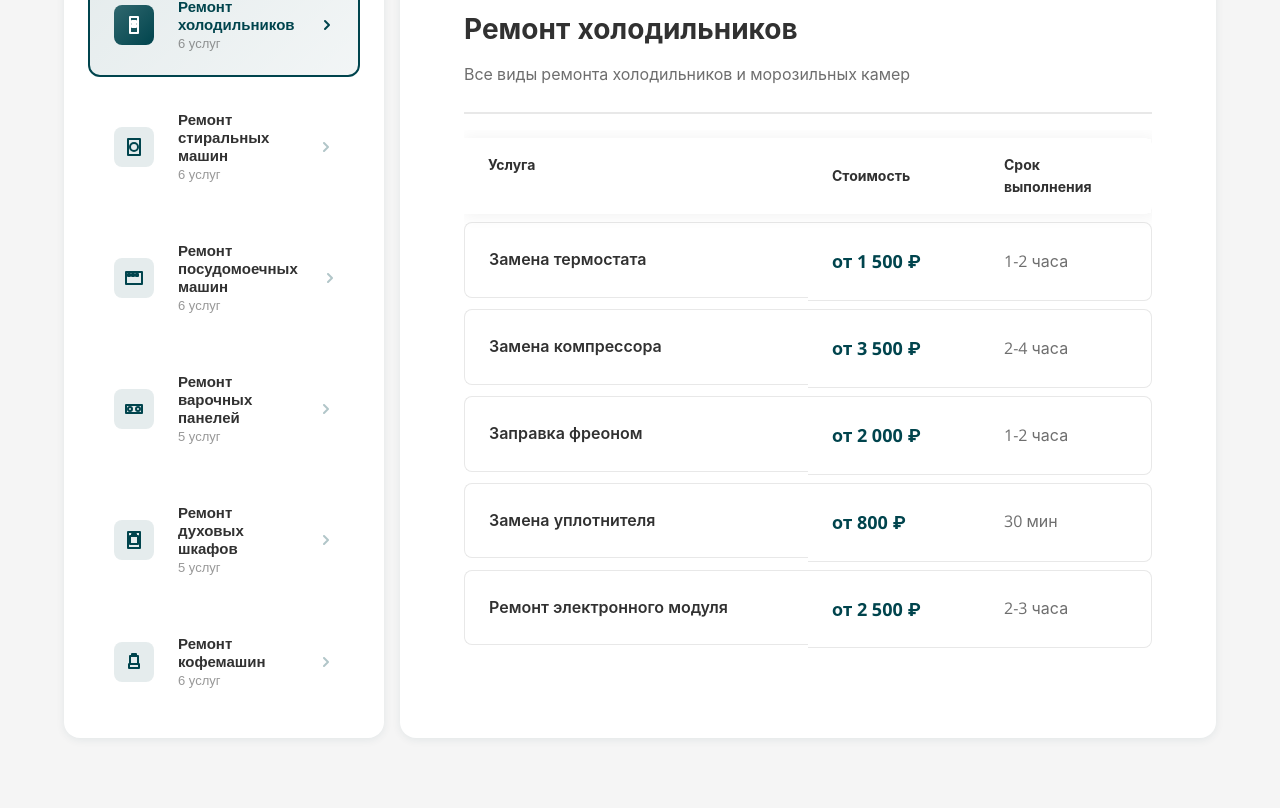
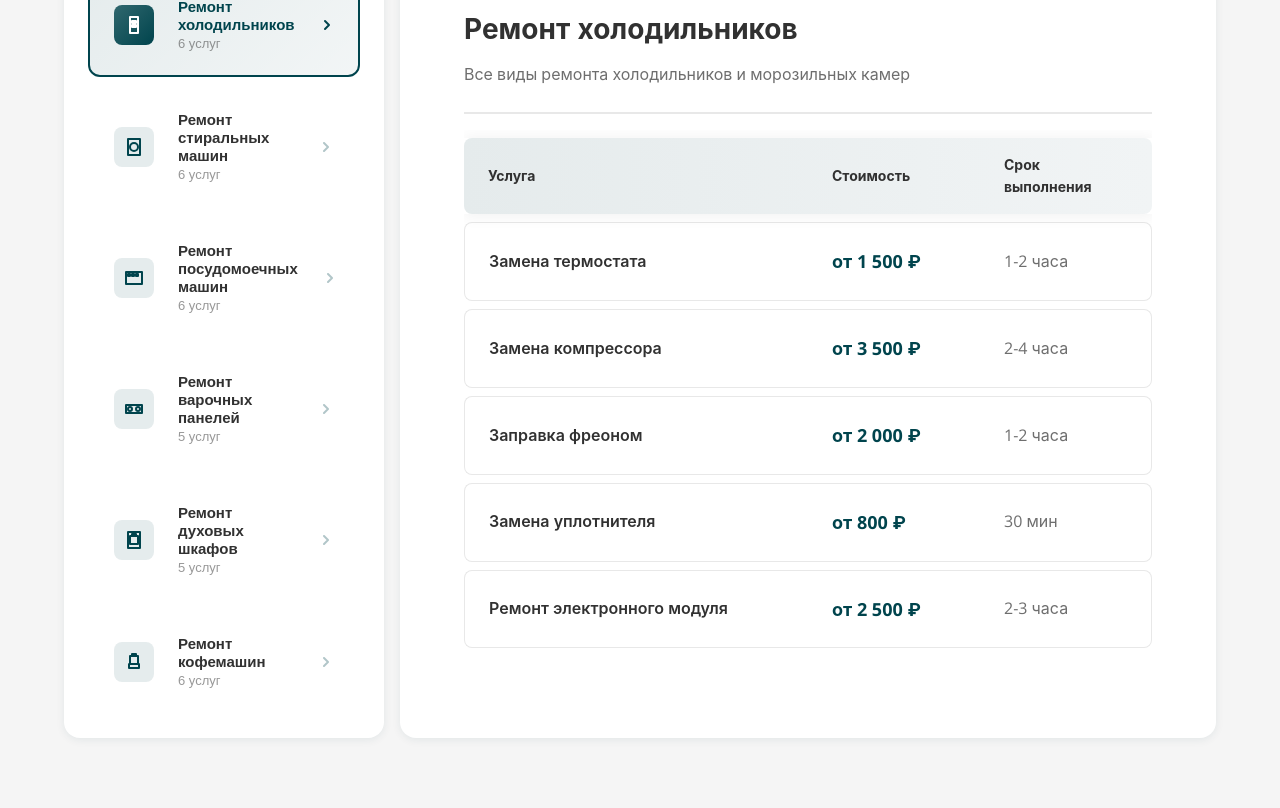
Before and after one commit to ToriHever/OPTIMA, an Angular app in the folder optima-service-angular/: page / in a window 1280 px wide. Shown: the part 5072-5880 px from the top of the page. Built offline with nearby package versions, Linux system fonts and the light colour scheme.

Commit message:
Фиксы дизайна заголовка таблицы + модалки на кнопки

```diff
--- a/optima-service-angular/src/app/features/home/components/services-table/services-table.html
+++ b/optima-service-angular/src/app/features/home/components/services-table/services-table.html
@@ -87,7 +87,7 @@
         </div>
         <h3>Бесплатная диагностика</h3>
         <p>При ремонте диагностика за наш счет. Определим точную причину поломки.</p>
-        <button class="btn btn-primary" (click)="openCallbackForm()">
+        <button class="btn btn-primary" (click)="openDiagnosticForm()">
           Вызвать мастера
         </button>
       </div>
--- a/optima-service-angular/src/app/features/home/components/services-table/services-table.scss
+++ b/optima-service-angular/src/app/features/home/components/services-table/services-table.scss
@@ -206,7 +206,7 @@
     position: sticky;
     top: 0;
     z-index: 10;
-    background: $color-white;
+    background: linear-gradient(90deg, #e5ebec,#f1f4f5);
     box-shadow: 1px 1px 15px 2px  rgba(0, 0, 0, 0.05);
 
 
@@ -217,7 +217,7 @@
         font-weight: 700;
         font-size: 0.875rem;
         color: $color-dark;
-        background: $color-white;
+        background: transparent;
         border: none;
 
         &.col-service {
@@ -236,6 +236,7 @@
         &:first-child {
           border-top-left-radius: $radius-sm;
           border-bottom-left-radius: $radius-sm;
+
         }
 
         &:last-child {
@@ -291,12 +292,6 @@
       }
     }
   }
-}
-
-.col-service {
-  display: flex;
-  flex-direction: column;
-  gap: 4px;
 }
 
 .service-name {
--- a/optima-service-angular/src/app/features/home/components/services-table/services-table.ts
+++ b/optima-service-angular/src/app/features/home/components/services-table/services-table.ts
@@ -1,6 +1,7 @@
 import { Component, PLATFORM_ID, Inject } from '@angular/core';
 import { CommonModule, isPlatformBrowser } from '@angular/common';
 import { trigger, state, style, transition, animate } from '@angular/animations';
+import { ModalService } from '../../../../core/services/modal.service';
 
 interface Service {
   name: string;
@@ -120,7 +121,8 @@ export class ServicesTable {
     }
   ];
 
-  constructor(@Inject(PLATFORM_ID) private platformId: Object) {}
+  constructor(@Inject(PLATFORM_ID) private platformId: Object, private modalService: ModalService
+) {}
 
   /**
    * Выбор категории
@@ -132,9 +134,11 @@ export class ServicesTable {
   /**
    * Открытие формы обратного звонка
    */
-  openCallbackForm(): void {
-    // TODO: Реализовать модальное окно
-    console.log('Open callback form');
+  openCallbackForm() {
+    this.modalService.open('callback-modal', { purpose: 'callback' });
+  }
+   openDiagnosticForm() {
+    this.modalService.open('callback-modal', { purpose: 'diagnostic' });
   }
 
   /**
```
